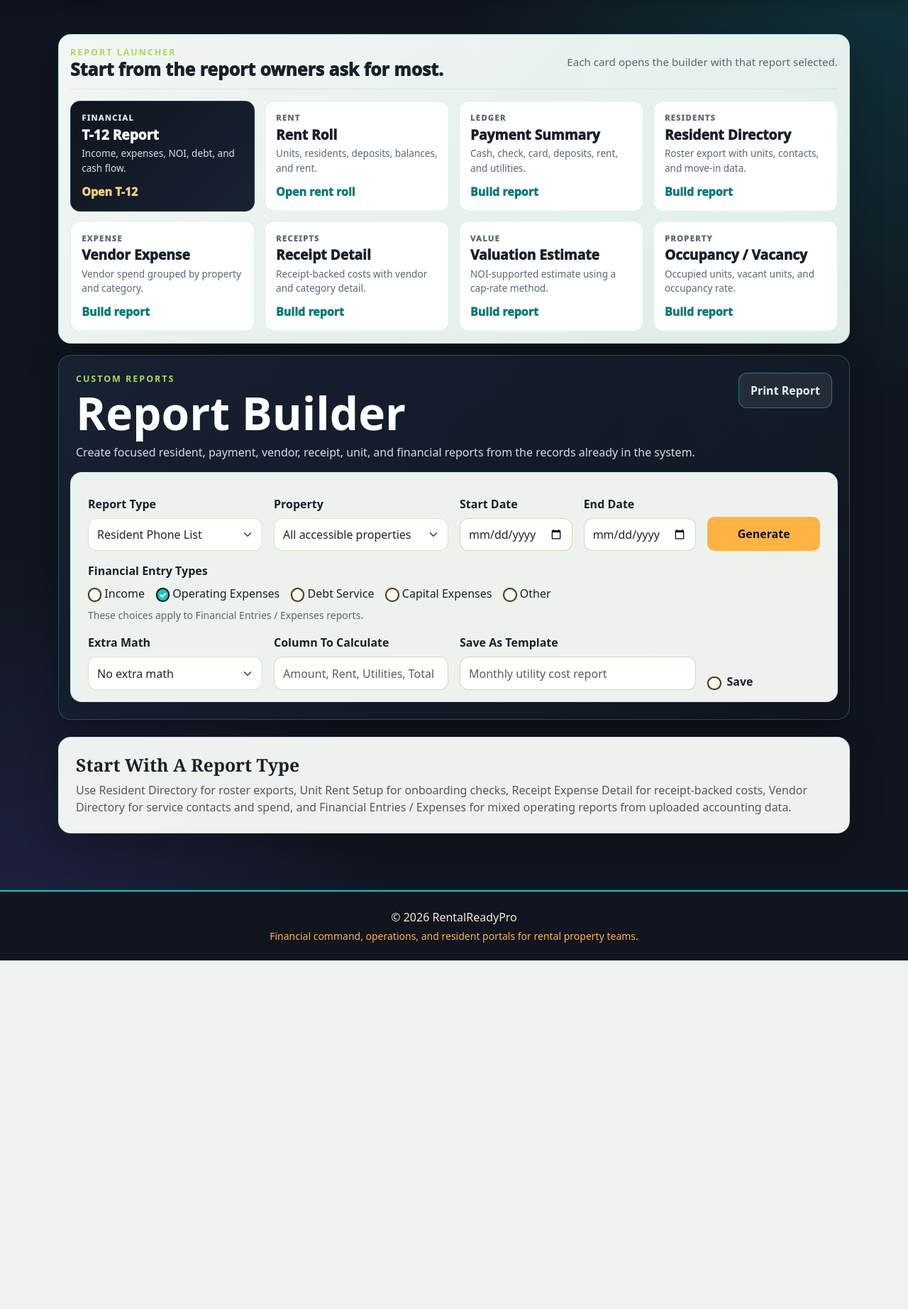
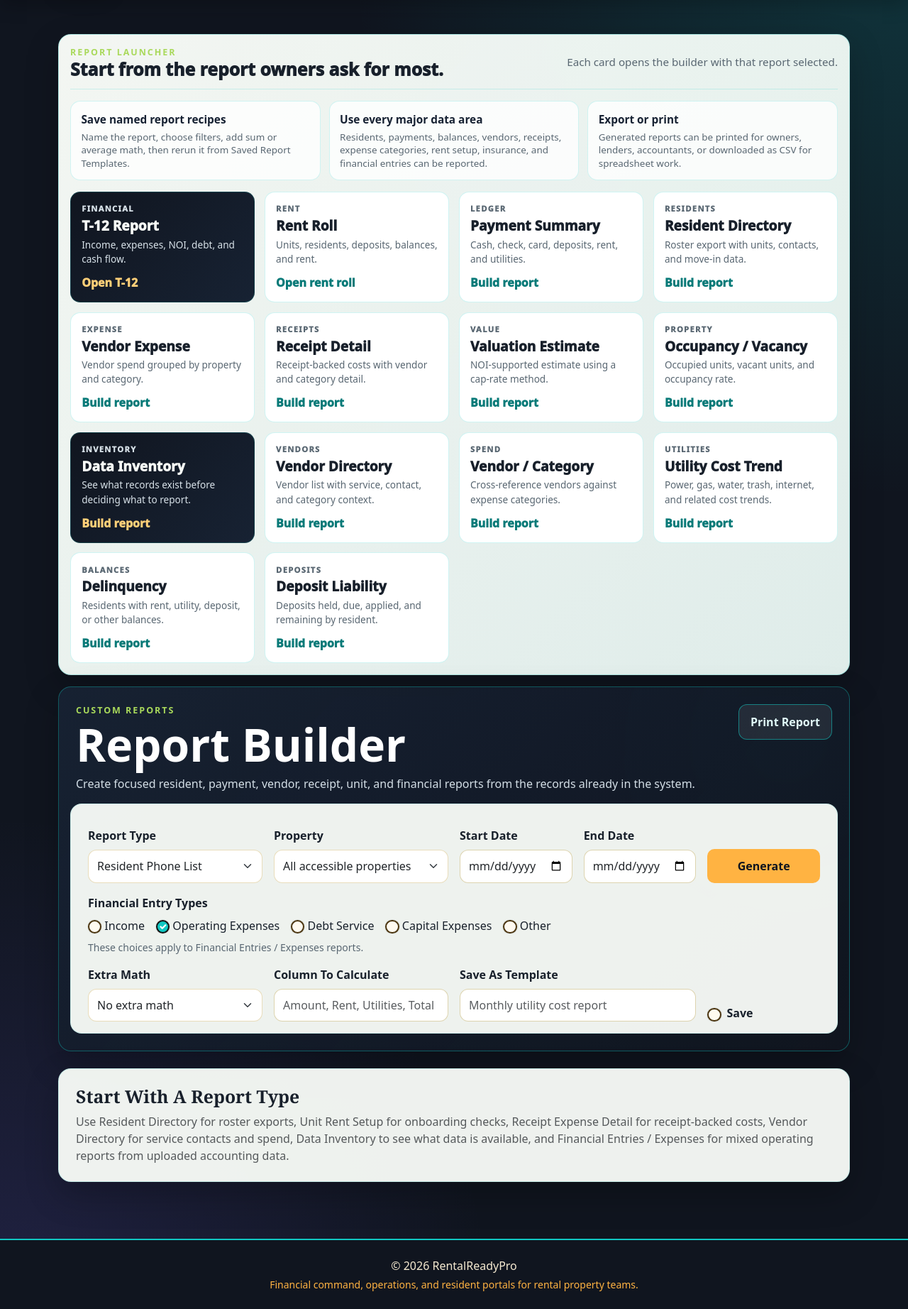
Before and after one commit to BowlingLegacy/rentlogic, a Django app: page /custom-reports/ in a window 1280 px wide. Shown: the part 86-1930 px from the top of the page at 71% size. Before the commit the page ends 1439 px from the top, so only its background shows below. Run offline with Django 5.2, Linux system fonts and the light colour scheme; the visitor is signed in with stand-in values (Sample User, id 1); data that the repository does not hold is empty.

Commit message:
Improve custom report launcher

```diff
--- a/templates/custom_reports.html
+++ b/templates/custom_reports.html
@@ -208,6 +208,34 @@ body {
     grid-template-columns: repeat(4, minmax(0, 1fr));
 }
 
+.report-helper-grid {
+    display: grid;
+    gap: .75rem;
+    grid-template-columns: repeat(3, minmax(0, 1fr));
+    margin-bottom: 1rem;
+}
+
+.report-helper {
+    background: rgba(255,255,255,.78);
+    border: 1px solid rgba(16,199,194,.18);
+    border-radius: 14px;
+    padding: .9rem;
+}
+
+.report-helper strong {
+    color: var(--midnight);
+    display: block;
+    font-size: .96rem;
+    margin-bottom: .25rem;
+}
+
+.report-helper span {
+    color: var(--muted);
+    display: block;
+    font-size: .84rem;
+    line-height: 1.35;
+}
+
 .launcher-card {
     background: #fff;
     border: 1px solid rgba(16,199,194,.2);
@@ -272,6 +300,7 @@ body {
 
 @media (max-width: 992px) {
     .launcher-grid { grid-template-columns: repeat(2, minmax(0, 1fr)); }
+    .report-helper-grid { grid-template-columns: 1fr; }
     .launcher-head { align-items: flex-start; flex-direction: column; }
 }
 
@@ -343,6 +372,21 @@ body {
             <div class="launcher-note">Each card opens the builder with that report selected.</div>
         </div>
 
+        <div class="report-helper-grid">
+            <div class="report-helper">
+                <strong>Save named report recipes</strong>
+                <span>Name the report, choose filters, add sum or average math, then rerun it from Saved Report Templates.</span>
+            </div>
+            <div class="report-helper">
+                <strong>Use every major data area</strong>
+                <span>Residents, payments, balances, vendors, receipts, expense categories, rent setup, insurance, and financial entries can be reported.</span>
+            </div>
+            <div class="report-helper">
+                <strong>Export or print</strong>
+                <span>Generated reports can be printed for owners, lenders, accountants, or downloaded as CSV for spreadsheet work.</span>
+            </div>
+        </div>
+
         <div class="launcher-grid">
             <a href="{% url 't12_report' %}{% if selected_property %}?property_id={{ selected_property.id }}{% endif %}" class="launcher-card primary">
                 <div class="launcher-label">Financial</div>
@@ -397,6 +441,48 @@ body {
                 <div class="launcher-label">Property</div>
                 <div class="launcher-name">Occupancy / Vacancy</div>
                 <div class="launcher-copy">Occupied units, vacant units, and occupancy rate.</div>
+                <div class="launcher-go">Build report</div>
+            </a>
+
+            <a href="?report_type=data_inventory{{ property_query_suffix }}" class="launcher-card primary">
+                <div class="launcher-label">Inventory</div>
+                <div class="launcher-name">Data Inventory</div>
+                <div class="launcher-copy">See what records exist before deciding what to report.</div>
+                <div class="launcher-go">Build report</div>
+            </a>
+
+            <a href="?report_type=vendor_directory{{ property_query_suffix }}" class="launcher-card">
+                <div class="launcher-label">Vendors</div>
+                <div class="launcher-name">Vendor Directory</div>
+                <div class="launcher-copy">Vendor list with service, contact, and category context.</div>
+                <div class="launcher-go">Build report</div>
+            </a>
+
+            <a href="?report_type=vendor_category_summary{{ property_query_suffix }}" class="launcher-card">
+                <div class="launcher-label">Spend</div>
+                <div class="launcher-name">Vendor / Category</div>
+                <div class="launcher-copy">Cross-reference vendors against expense categories.</div>
+                <div class="launcher-go">Build report</div>
+            </a>
+
+            <a href="?report_type=utility_cost_trend{{ property_query_suffix }}" class="launcher-card">
+                <div class="launcher-label">Utilities</div>
+                <div class="launcher-name">Utility Cost Trend</div>
+                <div class="launcher-copy">Power, gas, water, trash, internet, and related cost trends.</div>
+                <div class="launcher-go">Build report</div>
+            </a>
+
+            <a href="?report_type=delinquency_report{{ property_query_suffix }}" class="launcher-card">
+                <div class="launcher-label">Balances</div>
+                <div class="launcher-name">Delinquency</div>
+                <div class="launcher-copy">Residents with rent, utility, deposit, or other balances.</div>
+                <div class="launcher-go">Build report</div>
+            </a>
+
+            <a href="?report_type=deposit_liability{{ property_query_suffix }}" class="launcher-card">
+                <div class="launcher-label">Deposits</div>
+                <div class="launcher-name">Deposit Liability</div>
+                <div class="launcher-copy">Deposits held, due, applied, and remaining by resident.</div>
                 <div class="launcher-go">Build report</div>
             </a>
         </div>
@@ -559,7 +645,7 @@ body {
             <p class="text-muted mb-0">
                 Use Resident Directory for roster exports, Unit Rent Setup for onboarding checks,
                 Receipt Expense Detail for receipt-backed costs, Vendor Directory for service contacts and spend,
-                and Financial Entries / Expenses for mixed operating reports from uploaded accounting data.
+                Data Inventory to see what data is available, and Financial Entries / Expenses for mixed operating reports from uploaded accounting data.
             </p>
         </section>
     {% endif %}
```
